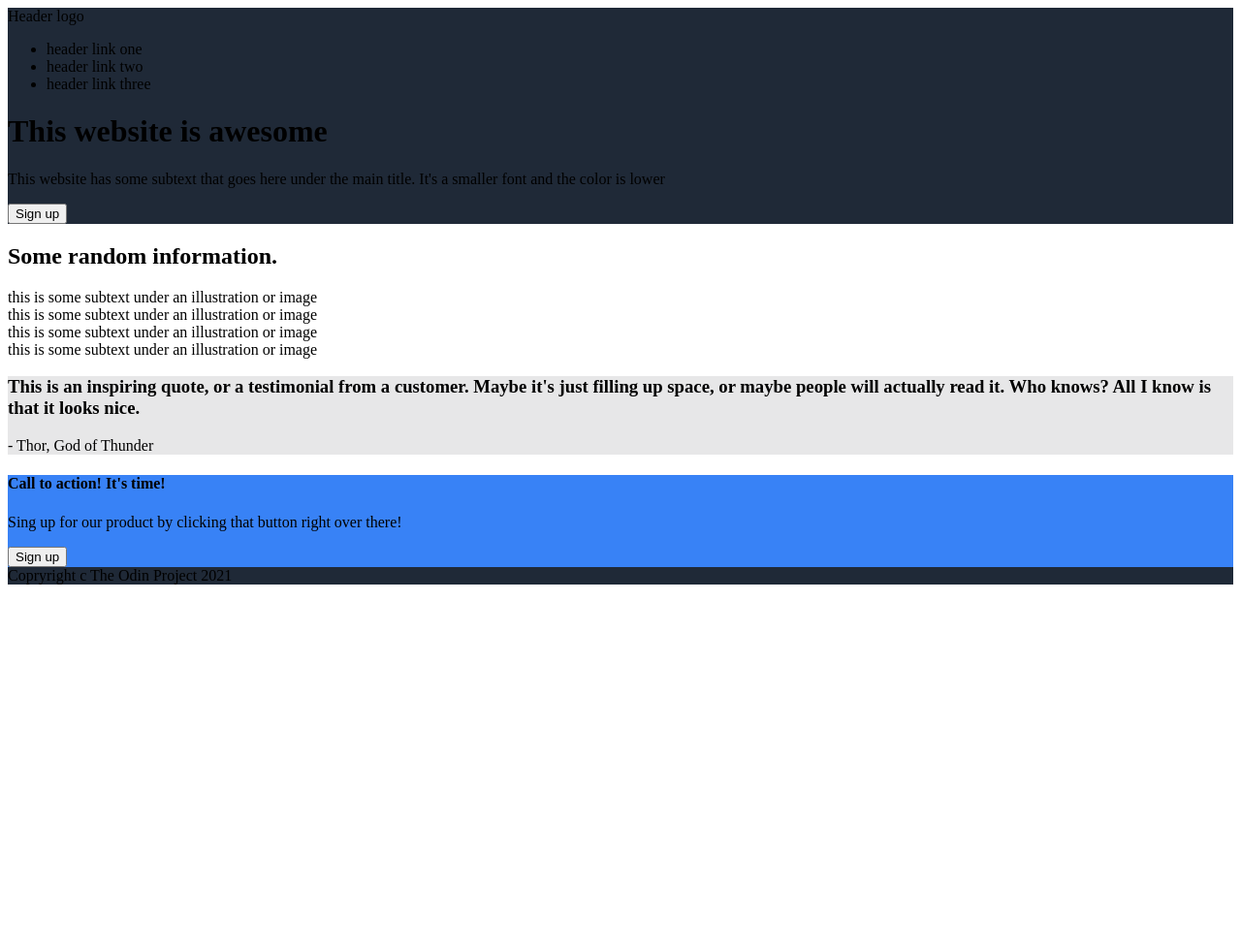
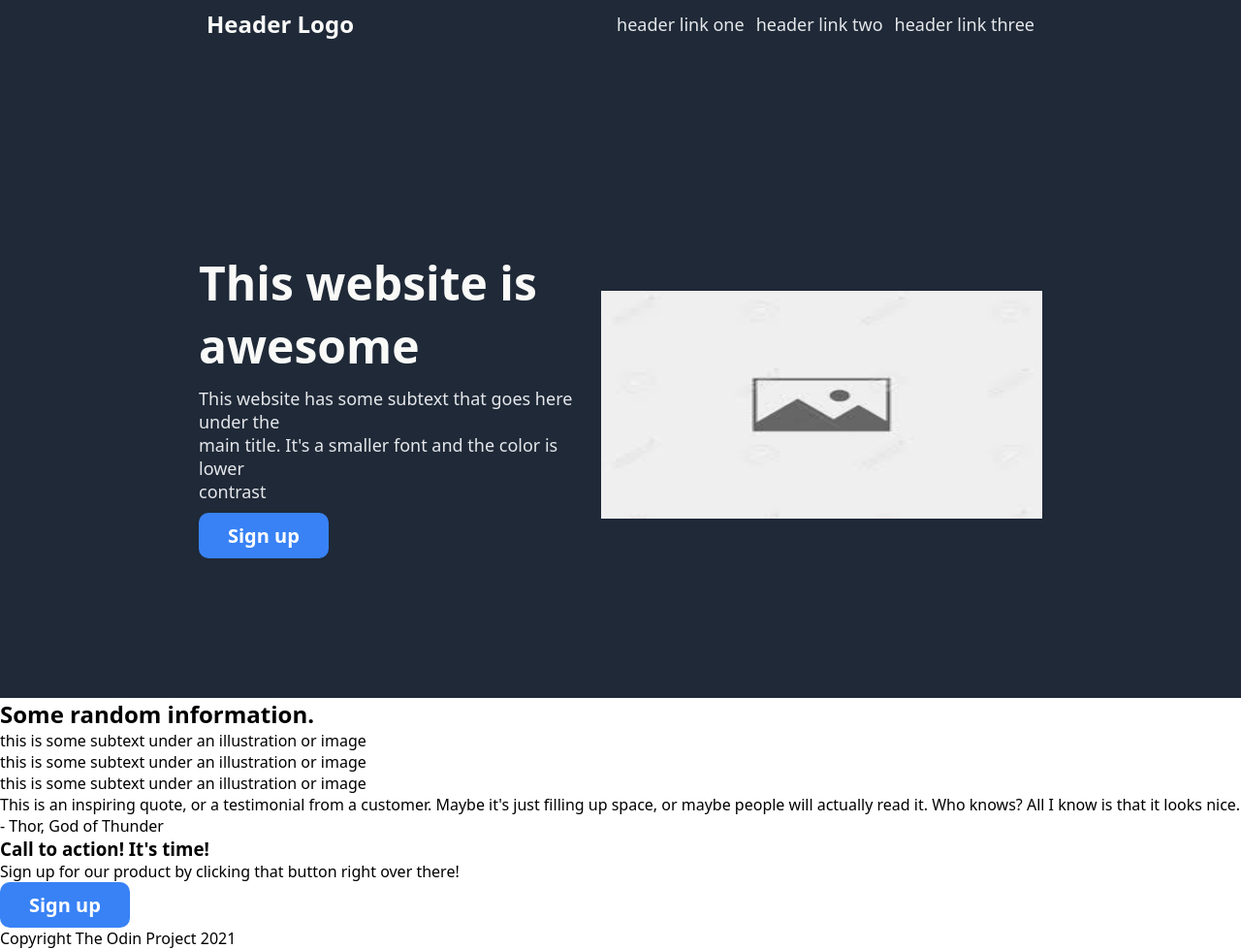
Before and after one commit to emilioooc/odin-landing-page, a plain HTML site: page index.html in a window 1280 px wide. Shown: the whole page at 97% size. Before the commit the page ends 800 px from the top, so only its background shows below. Drawn offline with Linux system fonts and the light colour scheme.

Commit message:
reestructurado del html y style del hero

```diff
--- a/index.html
+++ b/index.html
@@ -3,69 +3,66 @@
 <head>
     <meta charset="UTF-8">
     <meta name="viewport" content="width=device-width, initial-scale=1.0">
-    <title>Landing Page</title>
+    <title>Document</title>
     <link rel="stylesheet" href="styles.css">
 </head>
 <body>
-    <div class="header-main">
-        <div class="header">
-            <div class="header-left">
-                Header logo
-            </div>
-            <div class="header-right">
+
+    <section id="hero">
+        <header>
+            <p class="logo">Header Logo</p>
+            <nav>
                 <ul>
                     <li>header link one</li>
                     <li>header link two</li>
                     <li>header link three</li>
                 </ul>
+            </nav>
+        </header>
+        <div class="conteiner">
+            <div>
+                <h1>This website is <br> awesome</h1>
+                <p class="hero-text">This website has some subtext that goes here under the <br>main title. It's a smaller font and the color is lower <br>contrast</p>
+                <button>Sign up</button>
+            </div>
+            <img src="./images/images.jpeg">
+        </div>
+    </section>
+
+    <section id="information">
+        <h2>Some random information.</h2>
+        <div>
+            <div class="cards">
+                <div class="img-card"></div>
+                <p>this is some subtext under an illustration or image</p>
+            </div>
+            <div class="cards">
+                <div class="img-card"></div>
+                <p>this is some subtext under an illustration or image</p>
+            </div>
+            <div class="cards">
+                <div class="img-card"></div>
+                <p>this is some subtext under an illustration or image</p>
             </div>
         </div>
-        <div class="header-content">
-            <div class="register">
-                <h1>This website is awesome</h1>
-                <p>This website has some subtext that goes here under the main title. It's a smaller font and the color is lower</p>
-                <button>Sign up</button>
-            </div>
-        </div>
+    </section>
+
+    <div class="cita">
+        <p>This is an inspiring quote, or a testimonial from a customer. Maybe it's just filling up space, or maybe people will actually read it. Who knows? All I know is that it looks nice.</p>
+        <p>- Thor, God of Thunder</p>
     </div>
-    <div class="random-information-content">
-        <div class="random-information-title">
-            <h2>Some random information.</h2>
-        </div>
-        <div class="cards">
-            <div class="box">
-                <div class="card"></div>
-                <div class="text">this is some subtext under an illustration or image</div>
-            </div>
-            <div class="box">
-                <div class="card"></div>
-                <div class="text">this is some subtext under an illustration or image</div>
-            </div>
-            <div class="box">
-                <div class="card"></div>
-                <div class="text">this is some subtext under an illustration or image</div>
-            </div>
-            <div class="box">
-                <div class="card"></div>
-                <div class="text">this is some subtext under an illustration or image</div>
-            </div>
-        </div>
-    </div>
-    <div class="testimonial-content">
-        <div class="testimonio">
-            <h3>This is an inspiring quote, or a testimonial from a customer. Maybe it's just filling up space, or maybe people will actually read it. Who knows? All I know is that it looks nice.</h3>
-        </div>
-        <p class="cita">- Thor, God of Thunder</p>
-    </div>
-    <div class="signup-conteiner">
-        <div class="signup-text">
-            <h4>Call to action! It's time!</h4>
-            <p>Sing up for our product by clicking that button right over there!</p>
+
+    <section id="register">
+        <div class="its-time">
+            <h3>Call to action! It's time!</h3>
+            <p>Sign up for our product by clicking that button right over there!</p>
         </div>
         <button>Sign up</button>
-    </div>
-    <div class="footer">
-        Copryright c The Odin Project 2021
-    </div>
+    </section>
+
+    <footer>
+        <p>Copyright The Odin Project 2021</p>
+    </footer>
+
 </body>
 </html>
--- a/styles.css
+++ b/styles.css
@@ -1,15 +1,80 @@
-.header-main{
-    background-color: #1F2937;
+*{
+    box-sizing: border-box;
+    font-family: system-ui, -apple-system, BlinkMacSystemFont, 'Segoe UI', Roboto, Oxygen, Ubuntu, Cantarell, 'Open Sans', 'Helvetica Neue', sans-serif;
+    margin: 0;
 }
 
-.testimonial-content{
-    background-color: #e5e5e7eb;
+h1{
+    font-size: 48px;
+    color: #f9faf8;
+    font-weight: 900;
+}
+#hero .logo{
+    font-size: 24px;
+    color: #f9faf8;
+    font-weight: bold;
+}
+li{
+    font-size: 18px;
+    color: #e5e7eb;
+}
+button{
+    font-size: 20px;
+    color: white;
+    font-weight: bold;
+    background-color: #3882f6;
+    display: flex;
+    align-items: center;
+    justify-content: center;
+    border-radius: 10px;
+    padding: 10px 30px;
+    border:none;
+}
+ul{
+    text-decoration-line: none;
+    list-style: none;
 }
 
-.signup-conteiner{
-    background-color: #3882f6;
+
+
+#hero{
+    background-color: #1f2937;
+    height:90vh;
+    padding: 0 205px;
+    display: flex;
+    flex-direction: column;
 }
 
-.footer{
-    background-color: #1F2937;
+header{
+    display: flex;
+    flex-direction: row;
+    justify-content: space-between ;
+    align-items: center;
+    padding: 8px;
 }
+
+ul{
+    display: flex;
+    flex-direction: row;
+    gap: 12px;
+}
+
+
+#hero .conteiner{
+    display: flex;
+    flex-direction: row;
+    align-items: center;
+    margin-top: 210px;
+    justify-content: space-between;
+}
+
+img{
+    width: 520px;
+    height: 235px;
+}
+
+.hero-text{
+    font-size: 18px;
+    color: #e5e7eb;
+    margin: 10px 0;
+}
```
Also changed, not shown: images/images.jpeg (added), 1 other file.
